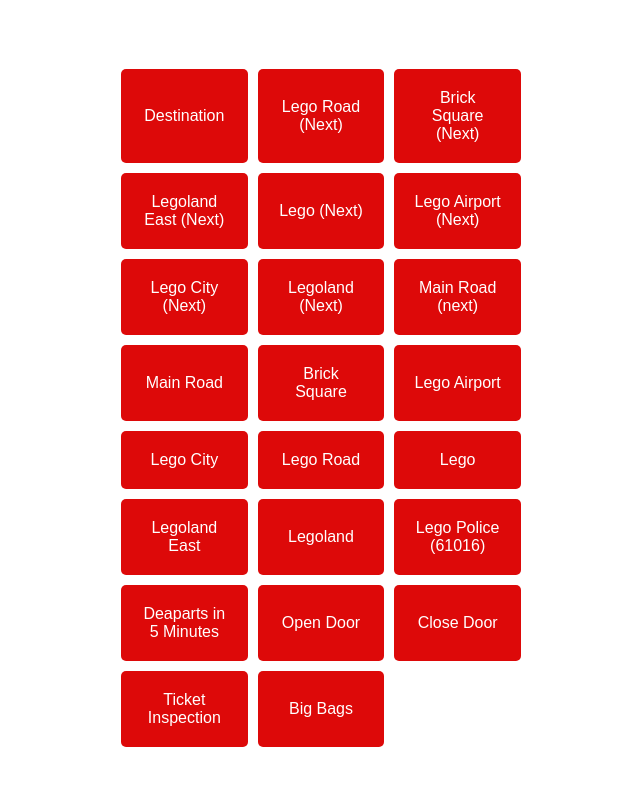
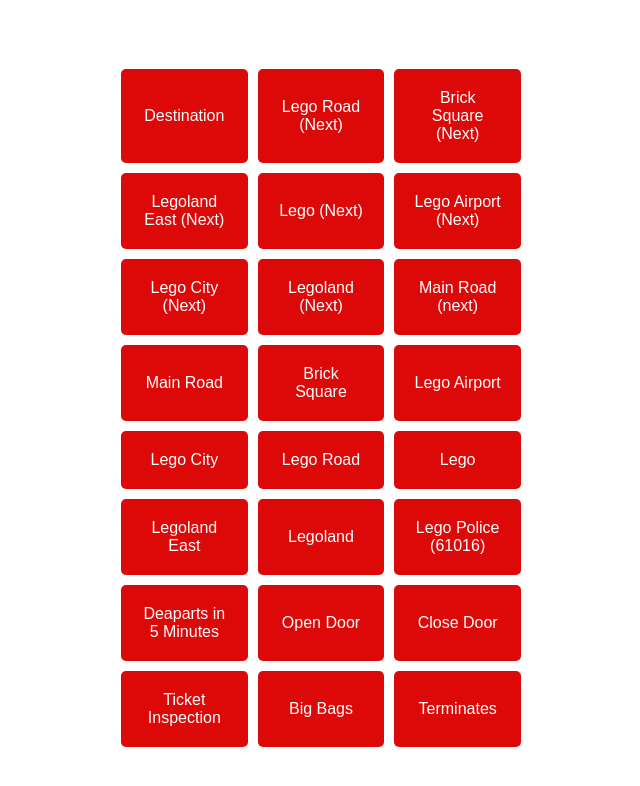
Before and after one commit to SB-Designs/legotransport, a plain HTML site: page llr.html in a window 1280 px wide. Shown: the whole page, without its empty margins (319-959 px from the left). Drawn offline with Linux system fonts and the light colour scheme.

Commit message:
Update llr.html

```diff
--- a/llr.html
+++ b/llr.html
@@ -35,6 +35,7 @@
         <button id="sound21" onclick="playSound(21)">Close Door</button>
         <button id="sound23" onclick="playSound(23)">Ticket Inspection</button>
         <button id="sound24" onclick="playSound(24)">Big Bags</button>
+        <button id="sound25" onclick="playSound(25)">Terminates</button>
     </div>
     <script src="llr.js"></script>
 </body>
```
